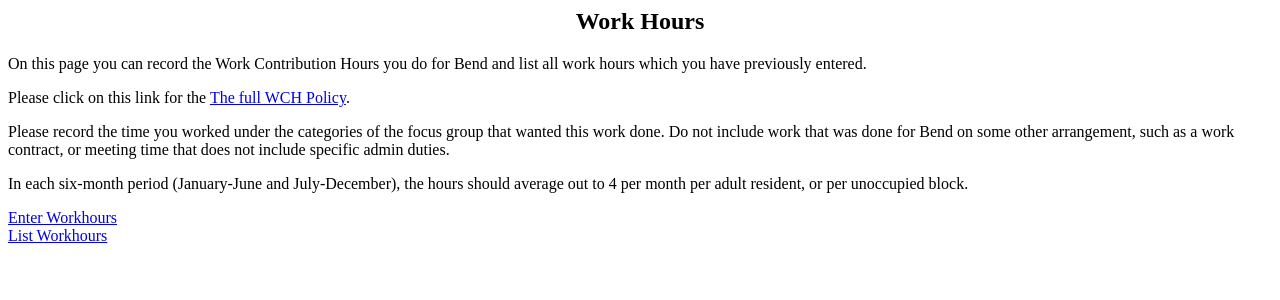
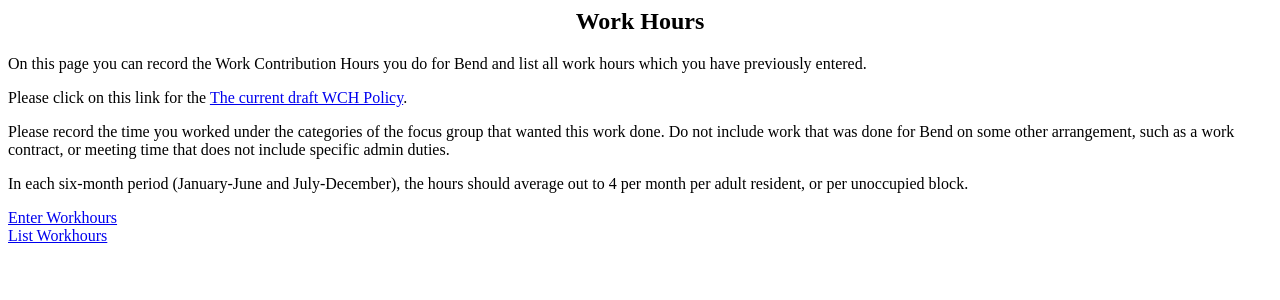
Before and after one commit to careck/bendms, a PHP site: page /index.tpl.php in a window 1280 px wide. Shown: the top 300 px of the page. Run offline with PHP 8.4, Linux system fonts and the light colour scheme.

Commit message:
new work policy, hours are decimal

```diff
--- a/bend/install/migrations/20160206231946-BendInitialModel.php
+++ b/bend/install/migrations/20160206231946-BendInitialModel.php
@@ -106,7 +106,7 @@ class BendInitialModel extends CmfiveMigration {
 			->addIdColumn('bend_workperiod_id')
 			->addIdColumn('user_id')
 			->addDateColumn('d_date')
-			->addIntegerColumn('hours')
+			->addDecimalColumn('hours')
 			->addIdColumn('bend_work_category_id')
 			->addCmfiveParameters()
 			->create();
--- a/bend/templates/workhours/index.tpl.php
+++ b/bend/templates/workhours/index.tpl.php
@@ -13,7 +13,7 @@
 <p>On this page you can record the Work Contribution Hours you do for Bend and list
 all work hours which you have previously entered.</p>
 <p>Please click on this link for the
-<a href="http://bend.org.au/wp-content/uploads/2016/01/Work-Contributions-Policy-Oct-14-edit.pdf">The full WCH Policy</a>.</p>
+<a href="http://bend.org.au/wp-content/uploads/2016/09/Work-Contributions-Policy-August-2016.pdf">The current draft WCH Policy</a>.</p>
 <p>Please record the time you worked under the categories of the focus group that
 wanted this work done. Do not include work that was done for Bend on some
 other arrangement, such as a work contract, or meeting time that does not
```
